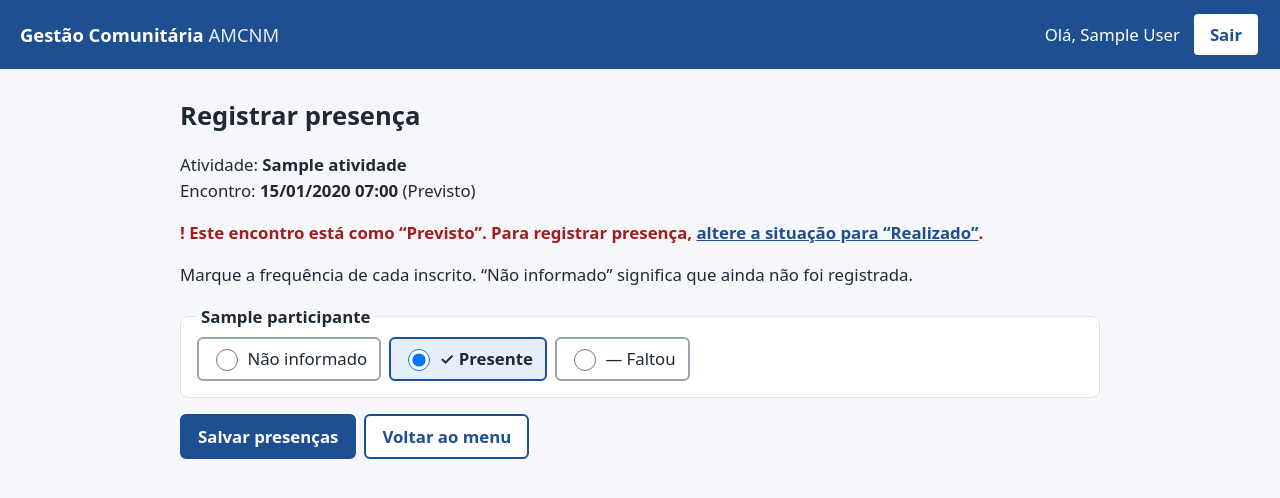
After one commit to Pedro-HS-Rodrigues/projeto-de-software-2026, a Django app: page /presenca/encontro/1/ in a window 1280 px wide. The commit adds this page. Shown: the top 498 px of the page. Run offline with Django 5.2, Linux system fonts and the light colour scheme; a user stored in the database is signed in; tables that the repository leaves empty hold one stand-in row (values such as "Sample post"); parts of the project's set-up code (start-up, migrations or seed data) failed here and were passed over.

Commit message:
feat(presencas): chamada, registro e correção de frequência (RF07, RF08, RF09)

```diff
--- a/gestao/models.py
+++ b/gestao/models.py
@@ -104,3 +104,31 @@ class Encontro(models.Model):
     @property
     def realizado(self):
         return self.status == self.Status.REALIZADO
+
+
+class Presenca(models.Model):
+    """
+    Frequência de um inscrito em um encontro.
+
+    A ausência de registro significa "frequência não informada", e não falta.
+    """
+
+    inscricao = models.ForeignKey(
+        Inscricao, on_delete=models.PROTECT, related_name="presencas", verbose_name="inscrição"
+    )
+    encontro = models.ForeignKey(
+        Encontro, on_delete=models.PROTECT, related_name="presencas", verbose_name="encontro"
+    )
+    compareceu = models.BooleanField("compareceu")
+    atualizado_em = models.DateTimeField(auto_now=True)
+
+    class Meta:
+        verbose_name = "presença"
+        verbose_name_plural = "presenças"
+        constraints = [
+            models.UniqueConstraint(fields=["inscricao", "encontro"], name="presenca_unica_por_encontro"),
+        ]
+
+    def __str__(self):
+        situacao = "presente" if self.compareceu else "faltou"
+        return f"{self.inscricao.participante.nome} — {self.encontro}: {situacao}"
--- a/gestao/services.py
+++ b/gestao/services.py
@@ -6,7 +6,7 @@ operação e usam o ORM (models) para consultar ou gravar os dados.
 """
 from django.db import transaction
 
-from .models import Inscricao, Participante
+from .models import Inscricao, Participante, Presenca
 
 
 class RegraDeNegocioError(Exception):
@@ -68,3 +68,55 @@ def participantes_disponiveis(atividade):
     """Participantes ativos que ainda não têm inscrição ativa na atividade."""
     inscritos = atividade.inscricoes.filter(status=Inscricao.Status.ATIVA).values("participante_id")
     return Participante.objects.filter(ativo=True).exclude(pk__in=inscritos)
+
+
+# ------------------------------------------------------------------- Presenças
+
+# Opções da chamada e o valor gravado em Presenca.compareceu
+# (None = não informado: nenhum registro é mantido).
+OPCOES_FREQUENCIA = {"presente": True, "faltou": False, "nao_informado": None}
+
+
+def inscritos_do_encontro(encontro):
+    """RF07: só os participantes com inscrição ativa na atividade do encontro."""
+    return (
+        Inscricao.objects.filter(atividade_id=encontro.atividade_id, status=Inscricao.Status.ATIVA)
+        .select_related("participante")
+        .order_by("participante__nome")
+    )
+
+
+def frequencias_do_encontro(encontro):
+    """Mapa {id da inscrição: compareceu} com o que já foi registrado no encontro."""
+    return dict(encontro.presencas.values_list("inscricao_id", "compareceu"))
+
+
+@transaction.atomic
+def registrar_presencas(encontro, marcacoes):
+    """
+    RF08 e RF09: grava ou corrige a frequência de cada inscrito.
+
+    `marcacoes` é um dicionário {id da inscrição: "presente" | "faltou" | "nao_informado"}.
+    Regras: o encontro precisa estar realizado; a inscrição precisa estar ativa e
+    pertencer à mesma atividade; há no máximo um registro por inscrição e encontro
+    (uma correção atualiza o registro existente em vez de criar outro).
+    """
+    if not encontro.realizado:
+        raise RegraDeNegocioError("Só é possível registrar presença em encontros com situação “Realizado”.")
+
+    inscricoes_validas = {i.pk: i for i in inscritos_do_encontro(encontro)}
+    for inscricao_id, opcao in marcacoes.items():
+        if inscricao_id not in inscricoes_validas:
+            raise RegraDeNegocioError("Há participante sem inscrição ativa nesta atividade. Recarregue a lista.")
+        if opcao not in OPCOES_FREQUENCIA:
+            raise RegraDeNegocioError("Escolha Presente, Faltou ou Não informado para cada participante.")
+
+    for inscricao_id, opcao in marcacoes.items():
+        compareceu = OPCOES_FREQUENCIA[opcao]
+        inscricao = inscricoes_validas[inscricao_id]
+        if compareceu is None:
+            Presenca.objects.filter(inscricao=inscricao, encontro=encontro).delete()
+        else:
+            Presenca.objects.update_or_create(
+                inscricao=inscricao, encontro=encontro, defaults={"compareceu": compareceu}
+            )
--- a/gestao/static/css/estilo.css
+++ b/gestao/static/css/estilo.css
@@ -153,6 +153,29 @@ td .acoes { margin: 0; }
 .etiqueta { display: inline-block; padding: .1rem .5rem; border-radius: 4px; font-size: .9rem; font-weight: 600; border: 1px solid; }
 .etiqueta.ok { color: var(--cor-sucesso); }
 .etiqueta.inativo { color: #52606d; }
+.etiqueta.falta { color: var(--cor-erro); }
+
+/* Chamada: cada participante é um grupo de opções com rótulo */
+.chamada fieldset {
+  border: 1px solid #d9e2ec;
+  border-radius: 8px;
+  background: #fff;
+  margin: 0 0 .75rem;
+  padding: .5rem 1rem 1rem;
+}
+.chamada legend { font-weight: 700; padding: 0 .25rem; }
+.opcoes { display: flex; flex-wrap: wrap; gap: .5rem; }
+.opcoes label {
+  display: inline-flex;
+  align-items: center;
+  gap: .4rem;
+  min-height: 44px;
+  padding: .25rem .75rem;
+  border: 2px solid var(--cor-borda);
+  border-radius: 6px;
+  cursor: pointer;
+}
+.opcoes label:has(input:checked) { border-color: var(--cor-primaria); background: #e6eef8; font-weight: 600; }
 
 .busca { display: flex; flex-wrap: wrap; gap: .5rem; align-items: flex-end; margin-bottom: 1rem; }
 .busca .campo { flex: 1 1 240px; margin: 0; }
--- a/gestao/templates/gestao/menu.html
+++ b/gestao/templates/gestao/menu.html
@@ -4,6 +4,7 @@
 <h1>Menu inicial</h1>
 <p>Escolha o que deseja fazer.</p>
 <nav class="menu" aria-label="Funções do sistema">
+  <a class="destaque" href="{% url 'presenca_selecionar' %}"><strong>Registrar presença</strong>Fazer a chamada de um encontro.</a>
   <a href="{% url 'participante_lista' %}"><strong>Participantes</strong>Cadastrar, pesquisar e editar moradores.</a>
   <a href="{% url 'atividade_lista' %}"><strong>Atividades</strong>Oficinas, esportes e cursos da associação.</a>
 </nav>
--- /dev/null
+++ b/gestao/templates/gestao/presenca_form.html
@@ -0,0 +1,43 @@
+{% extends "base.html" %}
+{% block titulo %}Registrar presença{% endblock %}
+{% block conteudo %}
+<h1>Registrar presença</h1>
+<p>
+  Atividade: <strong>{{ encontro.atividade.nome }}</strong><br>
+  Encontro: <strong>{{ encontro.inicio|date:"d/m/Y H:i" }}</strong> ({{ encontro.get_status_display }})
+</p>
+
+{% if not encontro.realizado %}
+  <p class="erro" role="alert">
+    ! Este encontro está como “{{ encontro.get_status_display }}”. Para registrar presença,
+    <a href="{% url 'encontro_editar' encontro.pk %}">altere a situação para “Realizado”</a>.
+  </p>
+{% endif %}
+
+{% if linhas %}
+  <form method="post" class="chamada">
+    {% csrf_token %}
+    <p>Marque a frequência de cada inscrito. “Não informado” significa que ainda não foi registrada.</p>
+    {% for inscricao, compareceu in linhas %}
+      <fieldset>
+        <legend>{{ inscricao.participante.nome }}</legend>
+        <div class="opcoes">
+          <label><input type="radio" name="presenca_{{ inscricao.pk }}" value="nao_informado" {% if compareceu is None %}checked{% endif %}> Não informado</label>
+          <label><input type="radio" name="presenca_{{ inscricao.pk }}" value="presente" {% if compareceu is True %}checked{% endif %}> ✓ Presente</label>
+          <label><input type="radio" name="presenca_{{ inscricao.pk }}" value="faltou" {% if compareceu is False %}checked{% endif %}> — Faltou</label>
+        </div>
+      </fieldset>
+    {% endfor %}
+    <div class="acoes">
+      <button type="submit">Salvar presenças</button>
+      <a class="botao secundario" href="{% url 'menu' %}">Voltar ao menu</a>
+    </div>
+  </form>
+{% else %}
+  <p class="vazio">Nenhum participante com inscrição ativa nesta atividade.</p>
+  <div class="acoes">
+    <a class="botao" href="{% url 'atividade_detalhe' encontro.atividade.pk %}">Inscrever participantes</a>
+    <a class="botao secundario" href="{% url 'menu' %}">Voltar ao menu</a>
+  </div>
+{% endif %}
+{% endblock %}
--- a/gestao/urls.py
+++ b/gestao/urls.py
@@ -24,4 +24,8 @@ urlpatterns = [
     path("atividades/<int:atividade_pk>/encontros/novo/", views.encontro_form, name="encontro_novo"),
     path("encontros/<int:pk>/editar/", views.encontro_form, name="encontro_editar"),
     path("encontros/<int:pk>/excluir/", views.encontro_excluir, name="encontro_excluir"),
+    # Registro de presença
+    path("presenca/", views.presenca_selecionar, name="presenca_selecionar"),
+    path("presenca/encontro/<int:encontro_pk>/", views.presenca_registrar, name="presenca_registrar"),
+    path("presenca/encontro/<int:encontro_pk>/resultado/", views.presenca_resultado, name="presenca_resultado"),
 ]
--- a/gestao/views.py
+++ b/gestao/views.py
@@ -183,3 +183,63 @@ def encontro_excluir(request, pk):
             messages.success(request, "Encontro excluído.")
         return redirect("atividade_detalhe", pk=atividade_pk)
     return render(request, "gestao/confirmar_exclusao.html", {"objeto": encontro, "voltar": reverse("atividade_detalhe", args=[atividade_pk])})
+
+
+# -------------------------------------------------------- Registro de presença
+
+def presenca_selecionar(request):
+    """Tela 2 (parte 1): escolher a atividade e o encontro."""
+    atividades = Atividade.objects.filter(ativa=True)
+    atividade = None
+    encontros = Encontro.objects.none()
+
+    atividade_id = request.GET.get("atividade")
+    if atividade_id:
+        atividade = get_object_or_404(Atividade, pk=atividade_id)
+        encontros = atividade.encontros.filter(status=Encontro.Status.REALIZADO)
+    elif "escolher" in request.GET:
+        messages.error(request, "Selecione uma atividade para continuar.")
+
+    if atividade and "carregar" in request.GET:
+        encontro_id = request.GET.get("encontro")
+        if encontro_id:
+            encontro = get_object_or_404(Encontro, pk=encontro_id, atividade=atividade)
+            return redirect("presenca_registrar", encontro_pk=encontro.pk)
+        messages.error(request, "Selecione um encontro para continuar.")
+
+    contexto = {"atividades": atividades, "atividade": atividade, "encontros": encontros}
+    return render(request, "gestao/presenca_selecionar.html", contexto)
+
+
+def presenca_registrar(request, encontro_pk):
+    """Tela 2 (parte 2): lista de inscritos e marcação manual da frequência."""
+    encontro = get_object_or_404(Encontro.objects.select_related("atividade"), pk=encontro_pk)
+    inscricoes = services.inscritos_do_encontro(encontro)
+
+    if request.method == "POST":
+        marcacoes = {}
+        for chave, valor in request.POST.items():
+            if chave.startswith("presenca_"):
+                try:
+                    marcacoes[int(chave.removeprefix("presenca_"))] = valor
+                except ValueError:
+                    continue
+        try:
+            services.registrar_presencas(encontro, marcacoes)
+        except services.RegraDeNegocioError as erro:
+            messages.error(request, str(erro))
+        else:
+            messages.success(request, "Presenças salvas.")
+            return redirect("presenca_resultado", encontro_pk=encontro.pk)
+
+    frequencias = services.frequencias_do_encontro(encontro)
+    linhas = [(i, frequencias.get(i.pk)) for i in inscricoes]
+    return render(request, "gestao/presenca_form.html", {"encontro": encontro, "linhas": linhas})
+
+
+def presenca_resultado(request, encontro_pk):
+    """Tela 3: confirmação e conferência do que foi registrado."""
+    encontro = get_object_or_404(Encontro.objects.select_related("atividade"), pk=encontro_pk)
+    frequencias = services.frequencias_do_encontro(encontro)
+    linhas = [(i, frequencias.get(i.pk)) for i in services.inscritos_do_encontro(encontro)]
+    return render(request, "gestao/presenca_resultado.html", {"encontro": encontro, "linhas": linhas})
```
Also changed, not shown: gestao/admin.py (+7 -1 lines), gestao/templates/gestao/presenca_resultado.html (added, +37 -0 lines), gestao/templates/gestao/presenca_selecionar.html (added, +44 -0 lines), gestao/migrations/0005_presenca.py (added).
